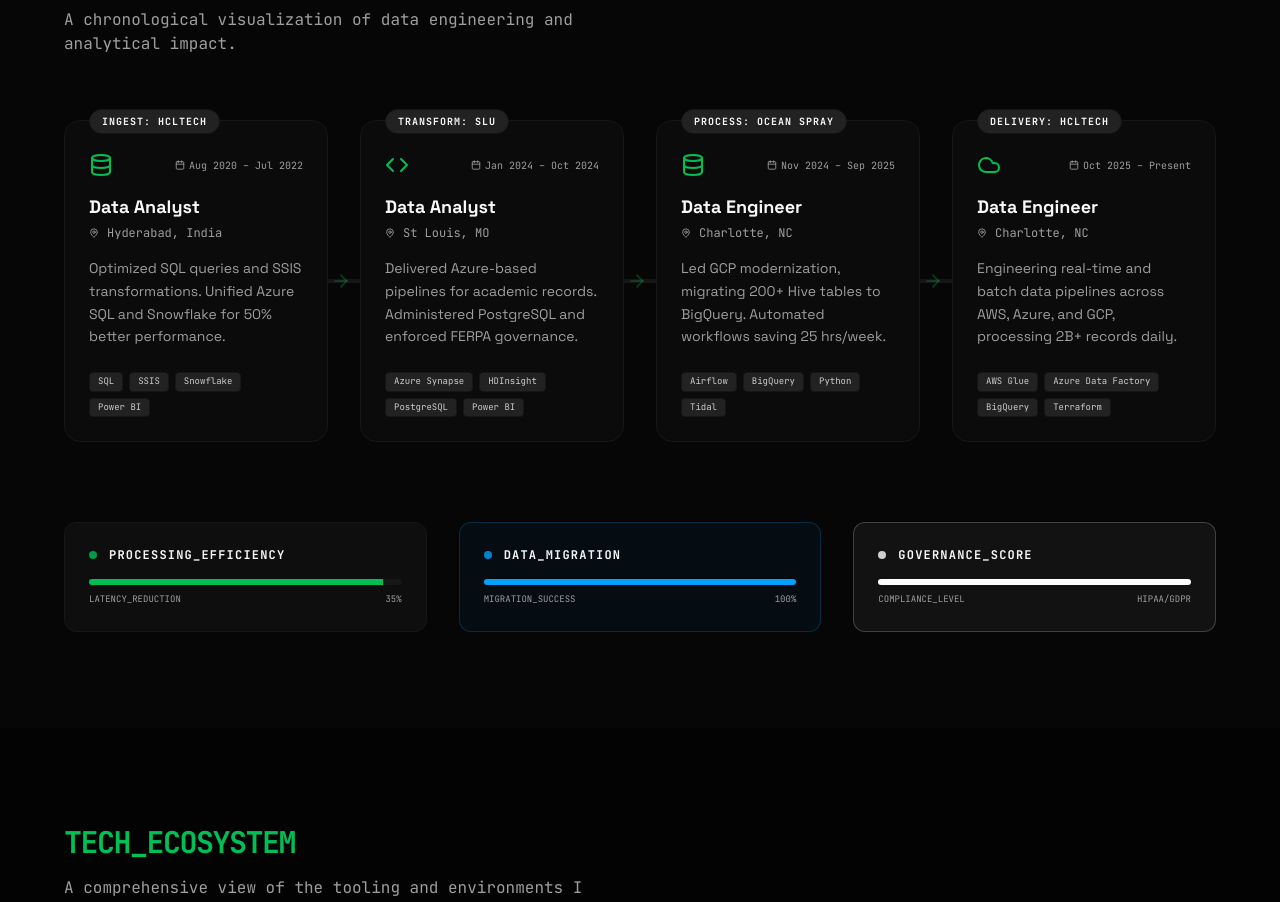
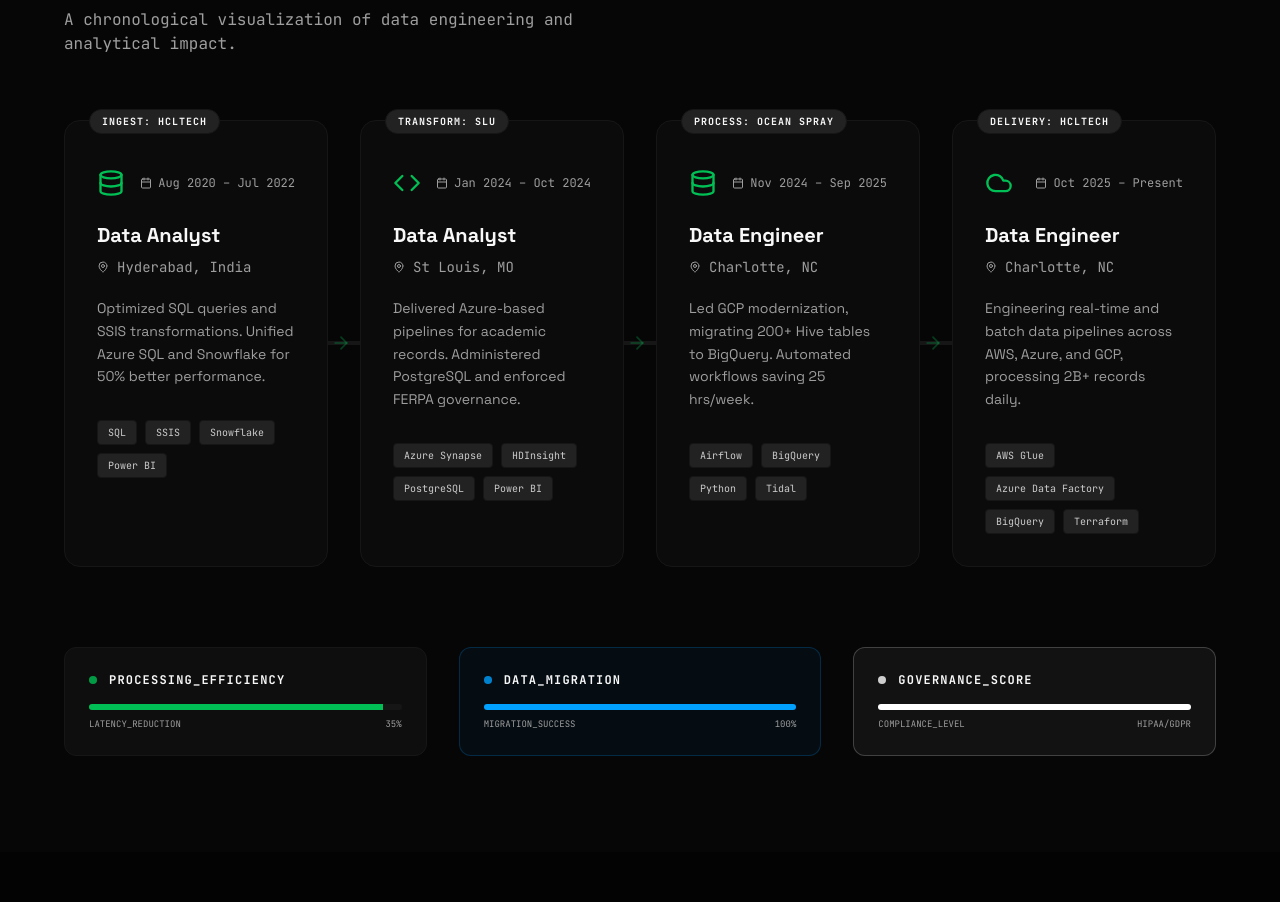
Before and after one commit to Sergio799/Freelance_Portfolio_AM, a Next.js app: page / in a window 1280 px wide. Shown: the part 940-1842 px from the top of the page. Built offline with nearby package versions, Linux system fonts and the light colour scheme.

Commit message:
Auto-sync after agent response

```diff
--- a/src/components/Pipeline.tsx
+++ b/src/components/Pipeline.tsx
@@ -71,34 +71,34 @@ export function Pipeline() {
                     whileInView={{ opacity: 1, x: 0 }}
                     transition={{ delay: i * 0.15 }}
                     viewport={{ once: true }}
-                  className="relative bg-card border border-border p-6 rounded-2xl group hover:border-primary/50 transition-all"
+                    className="relative bg-card border border-border p-8 rounded-2xl group hover:border-primary/50 transition-all min-h-[320px]"
                   >
                 {/* Node on the pipeline */}
                 <div className="absolute -top-3 left-6 px-3 py-1 bg-secondary border border-border text-foreground text-[10px] font-bold font-mono uppercase tracking-widest rounded-full">
                   {item.phase}
                 </div>
 
-                <div className="mb-6 mt-2">
-                  <div className="flex items-center justify-between mb-4">
-                    <item.icon className="text-primary" size={24} />
-                    <span className="text-[10px] font-mono text-muted-foreground flex items-center gap-1">
-                      <Calendar size={10} />
+                  <div className="mb-8 mt-4">
+                    <div className="flex items-center justify-between mb-6">
+                      <item.icon className="text-primary" size={28} />
+                      <span className="text-xs font-mono text-muted-foreground flex items-center gap-1.5">
+                        <Calendar size={12} />
                         {item.period}
                       </span>
                     </div>
-                  <h3 className="text-lg font-bold mb-1">{item.title}</h3>
-                  <div className="flex items-center gap-2 text-xs text-muted-foreground font-mono mb-4">
-                    <MapPin size={10} />
+                    <h3 className="text-xl font-bold mb-2">{item.title}</h3>
+                    <div className="flex items-center gap-2 text-sm text-muted-foreground font-mono mb-5">
+                      <MapPin size={12} />
                       {item.location}
                     </div>
-                  <p className="text-sm text-muted-foreground leading-relaxed mb-4">
+                    <p className="text-sm text-muted-foreground leading-relaxed mb-6">
                       {item.description}
                     </p>
                   </div>
 
-                <div className="flex flex-wrap gap-1.5 mt-auto">
+                <div className="flex flex-wrap gap-2 mt-auto">
                   {item.tools.map((tool, ti) => (
-                    <span key={ti} className="px-2 py-0.5 bg-secondary text-[9px] font-mono rounded border border-border text-foreground/80">
+                    <span key={ti} className="px-2.5 py-1 bg-secondary text-[10px] font-mono rounded border border-border text-foreground/80">
                       {tool}
                     </span>
                   ))}
```
Lines whose indentation alone changed are shown as unchanged.
